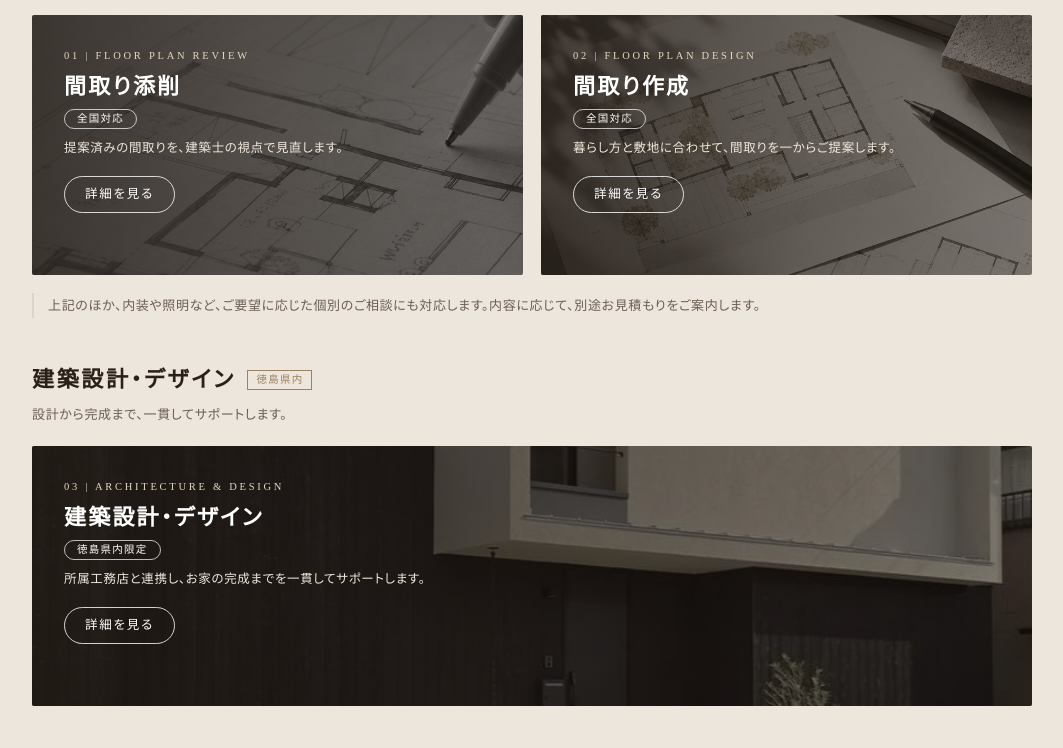
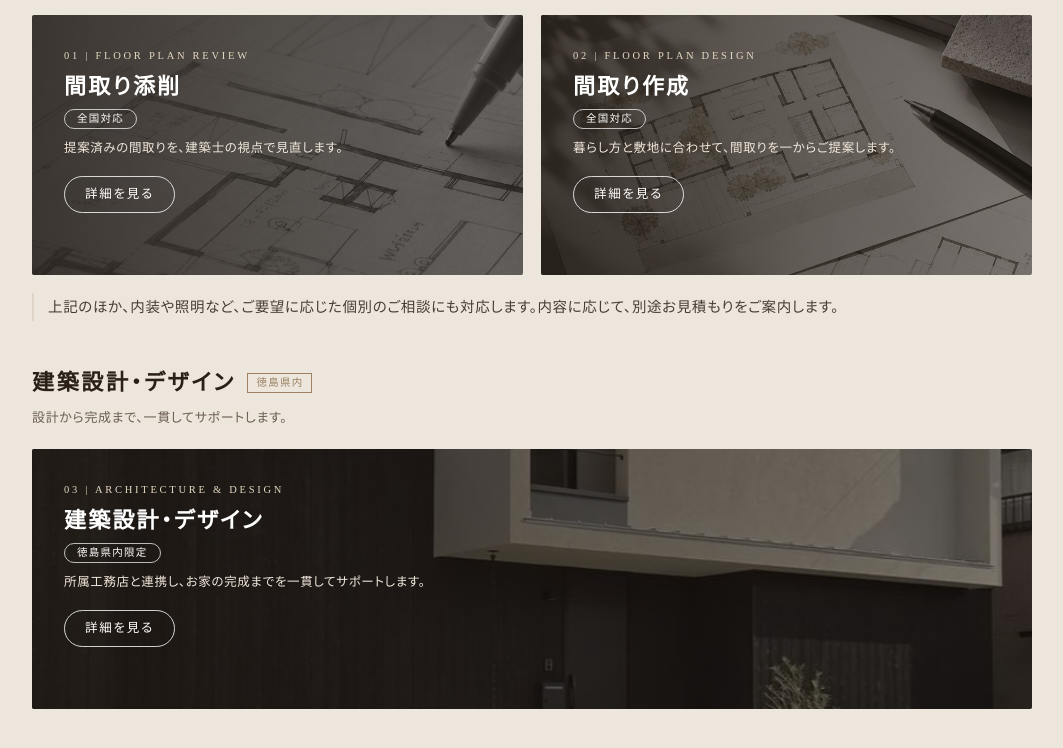
Before and after one commit to tomoki1348basket/architect-site, a plain HTML site: page index.html in a window 1280 px wide. Shown: the part 1970-2718 px from the top of the page, without its empty margins (108-1171 px from the left). Drawn offline with Linux system fonts and the light colour scheme.

Commit message:
個別相談の案内文を読みやすく(文字サイズ・色) (#6)
Claude-Session: https://claude.ai/code/session_01HFPwCTBX2C6znsmRM7n8Fh

Co-authored-by: Claude <noreply@anthropic.com>

```diff
--- a/assets/style.css
+++ b/assets/style.css
@@ -231,3 +231,5 @@ body{font-size:16px;padding-bottom:0}.fab{display:none}
 .contact .cgi p{margin:6px 0 0;font-size:12px;color:#e6d8c3}
 .contact .hrs-c dt{color:#e6d8c3}
 @media(min-width:760px){.cg{grid-template-columns:1fr 1fr}}
+/* 個別相談の案内を読みやすく */
+.indiv{font-size:14.5px;color:var(--ink);opacity:.85}
```
